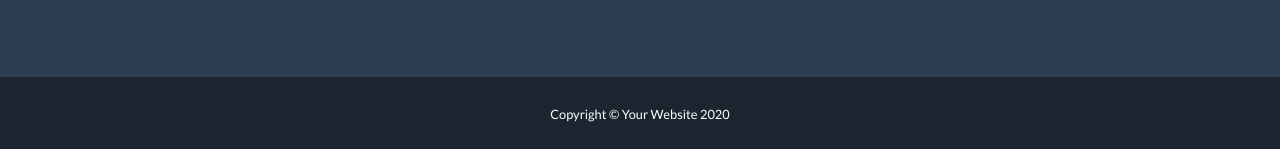
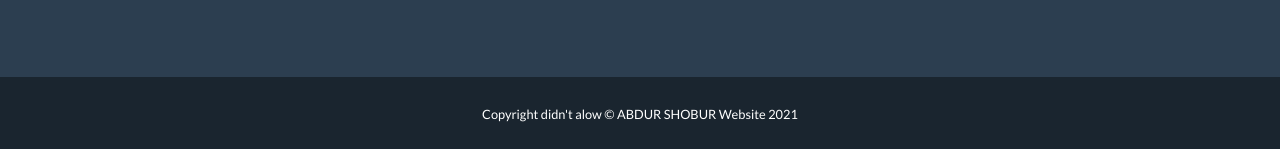
Before and after one commit to abdurshobur/portfolio-2, a plain HTML site: page index.html in a window 1280 px wide. Shown: the part 3500-3649 px from the top of the page. Drawn offline with nearby package versions, Linux system fonts and the light colour scheme.

Commit message:
Update index.html

```diff
--- a/index.html
+++ b/index.html
@@ -233,7 +233,7 @@
         </footer>
         <!-- Copyright Section-->
         <div class="copyright py-4 text-center text-white">
-            <div class="container"><small>Copyright © Your Website 2020</small></div>
+            <div class="container"><small>Copyright didn't alow © ABDUR SHOBUR Website 2021</small></div>
         </div>
         <!-- Scroll to Top Button (Only visible on small and extra-small screen sizes)-->
         <div class="scroll-to-top d-lg-none position-fixed">
```
